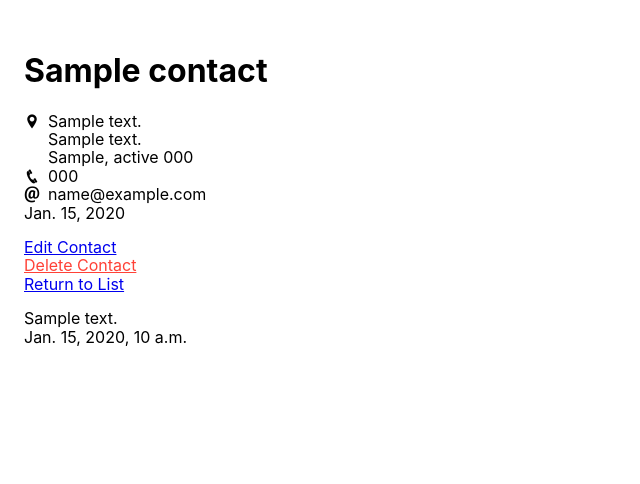
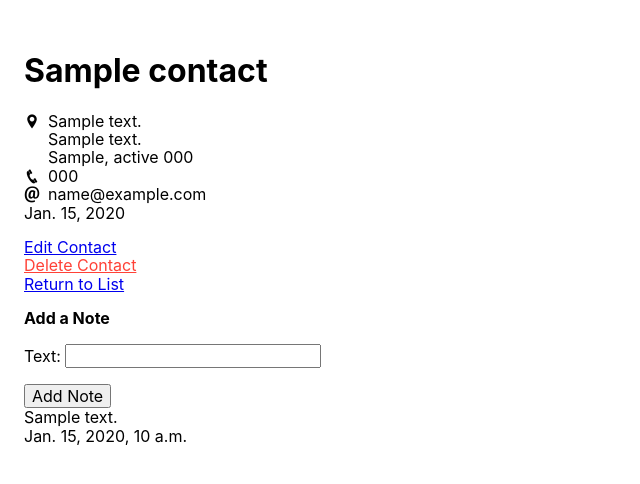
Before and after one commit to gillie1022/uptact, a Django app: page /contacts/1/ in a window 1280 px wide. Shown: the top 484 px of the page, without its empty margins (0-640 px from the left). Run offline with Django 3.2, Linux system fonts and the light colour scheme; tables that the repository leaves empty hold one stand-in row (values such as "Sample post").

Commit message:
completed the assignment according to the instructions. Now I'm gonna go down some rabbit holes and see if I can improve it.

```diff
--- a/contacts/views.py
+++ b/contacts/views.py
@@ -10,7 +10,10 @@ def list_contacts(request):
 
 def show_contact(request, pk):
     contact = get_object_or_404(Contact, pk=pk)
-    return render(request, "contacts/show_contact.html", {"contact": contact})
+    form = NoteForm()
+    return render(request, "contacts/show_contact.html", {
+        "contact": contact,
+        "note_form": form})
 
 
 def add_contact(request):
@@ -23,6 +26,21 @@ def add_contact(request):
             return redirect(to='list_contacts')
 
     return render(request, "contacts/add_contact.html", {"form": form})
+
+def add_note(request, pk):
+    contact = get_object_or_404(Contact, pk=pk)
+
+    form = NoteForm(data=request.POST)
+    if form.is_valid():
+        note = form.save(commit=False)
+        note.contact = contact
+        note.save()
+        return redirect(to='show_contact', pk=pk)
+
+    return render(request, "contact/show_contact.html", {
+        "note_form": form,
+        "contact": contact})
+
 
 
 def edit_contact(request, pk):
--- a/templates/contacts/show_contact.html
+++ b/templates/contacts/show_contact.html
@@ -41,10 +41,23 @@
 
   <div>
     <div>
+      <div>
+        <strong>
+          Add a Note
+        </strong>
+      </div>
+      <form action="{% url 'add_note' pk=contact.pk %}" method="POST">
+        {% csrf_token %}
+        {{ note_form.as_p }}
+        <div>
+          <button type="submit">Add Note</button>
+        </div>
+      </form>
       {% for note in contact.notes.all %}
       <div>{{ note.text }}</div>
       <div>{{ note.time_stamp }}</div>
       {% endfor %}
+
     </div>
 
   </div>
--- a/uptact/urls.py
+++ b/uptact/urls.py
@@ -29,6 +29,7 @@ urlpatterns = [
     path('contacts/<int:pk>/delete/',
          contacts_views.delete_contact,
          name='delete_contact'),
+    path('contacts/<int:pk>/notes', contacts_views.add_note, name='add_note')
 ]
 
 if settings.DEBUG:
```
